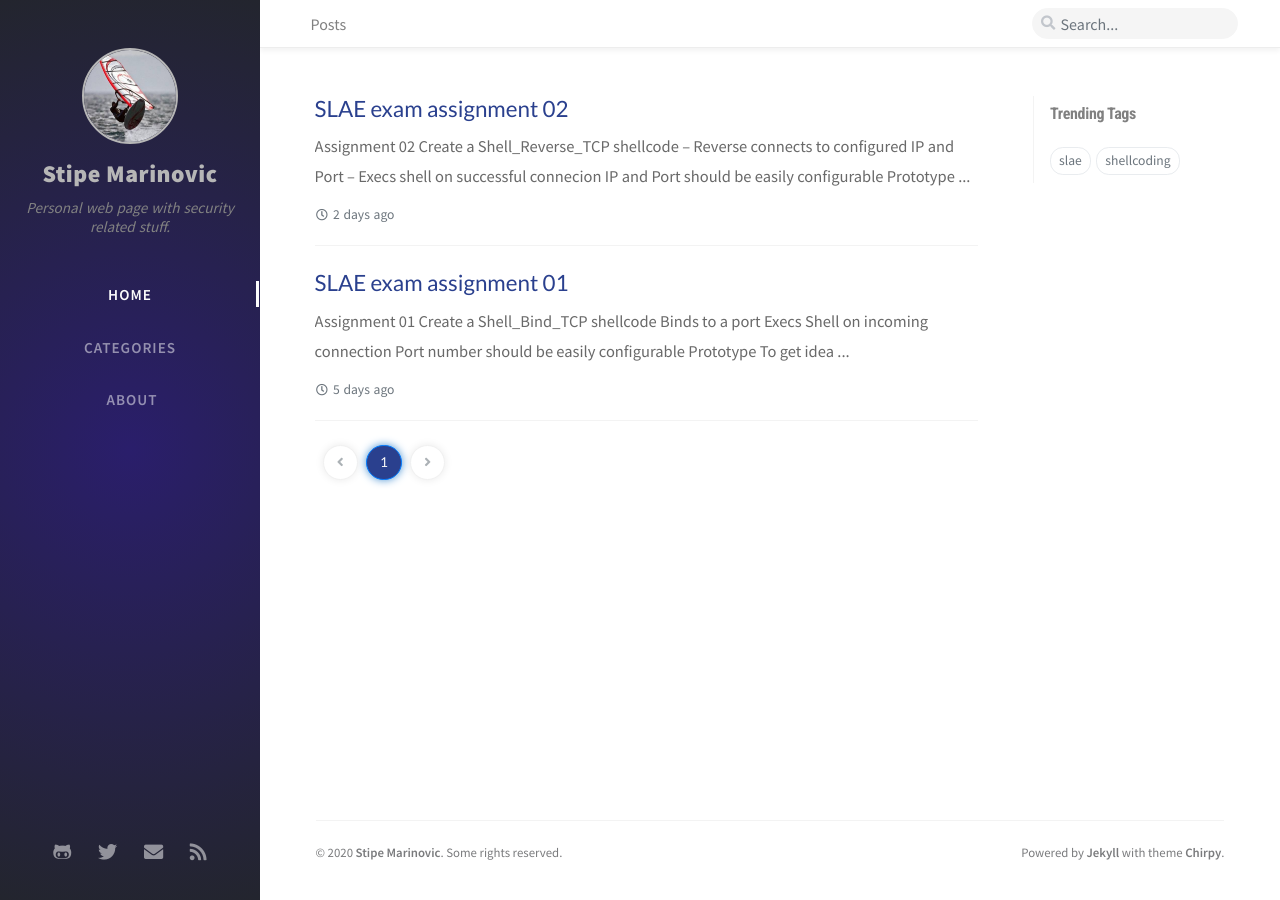
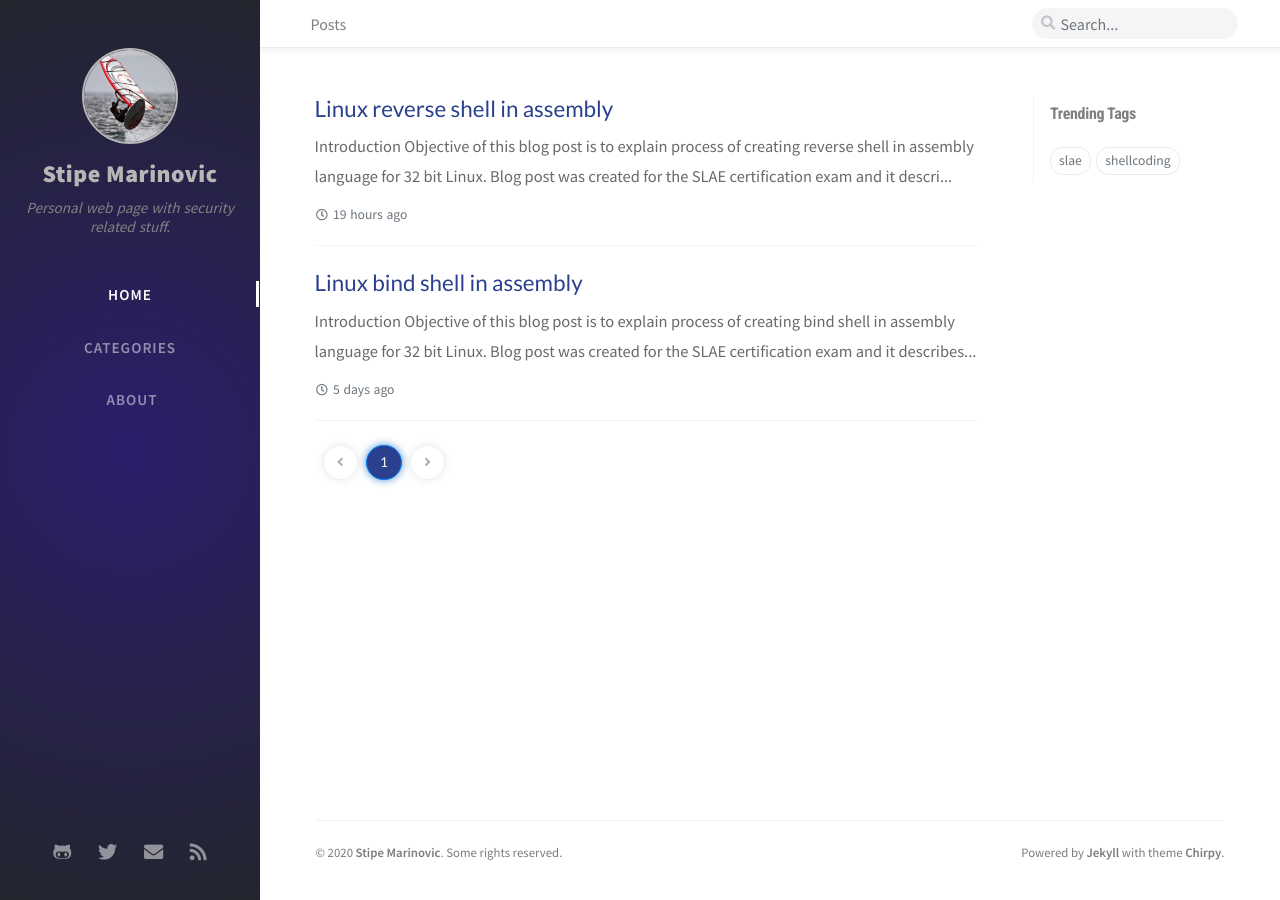
Before and after one commit to smarinovic/smarinovic.github.io, a Jekyll site: the page built from index.html, in a window 1280 px wide. Built offline with Jekyll 4.4.1, drawn with Linux system fonts in a browser that asks for light colours; nearby versions of some CDN libraries; the list of posts is cut into pages by our own code; comment, search, counter and statistics services are not loaded.

Commit message:
added introduction

```diff
--- a/_posts/2020-05-23-SLAE-exam-assignment-01.md
+++ b/_posts/2020-05-23-SLAE-exam-assignment-01.md
@@ -1,17 +1,18 @@
 ---
-title: SLAE exam assignment 01
+title: Linux bind shell in assembly
 author: Stipe Marinovic
 date: 2020-05-23 07:00:00 +0800
 categories: [Blogging, Tutorial]
 tags: [slae, shellcoding]
 toc: true
 ---
-## Assignment 01 ##
 
-* Create a Shell_Bind_TCP shellcode
-  - Binds to a port
-  - Execs Shell on incoming connection
-* Port number should be easily configurable
+## Introduction ##
+
+Objective of this blog post is to explain process of creating bind shell in assembly language for 32 bit Linux.
+Blog post was created for the SLAE certification exam and it describes process of creating both: bind shell and wrapper script which allows easy modification of bind shell's listening port.
+Bind shell can simply be described as a piece of code which can be used to gain command execution (shell access) on target host.
+It is mostly used within payload sent to remote application which is vulnerable to buffer overflow.
 
 ## Prototype ##
 
--- a/_posts/2020-05-25-SLAE-exam-assignment-02.md
+++ b/_posts/2020-05-25-SLAE-exam-assignment-02.md
@@ -1,18 +1,18 @@
 ---
-title: SLAE exam assignment 02
+title: Linux reverse shell in assembly
 author: Stipe Marinovic
-date: 2020-05-25 23:00:00 +0800
+date: 2020-05-27 23:00:00 +0800
 categories: [Blogging, Tutorial]
 tags: [slae, shellcoding]
 toc: true
 ---
 
-## Assignment 02 ##
+## Introduction ##
 
-* Create a Shell_Reverse_TCP shellcode
- – Reverse connects to configured IP and Port
- – Execs shell on successful connecion
-* IP and Port should be easily configurable
+Objective of this blog post is to explain process of creating reverse shell in assembly language for 32 bit Linux.
+Blog post was created for the SLAE certification exam and it describes process of creating both: reverse shell and wrapper script which allows easy modification of IP address and port.
+Reverse shell can simply be described as a piece of code which can be used to gain command execution (shell access) on target host by establishing connection with remote machine.
+It is mostly used within payload sent to remote application which is vulnerable to buffer overflow.
 
 ## Prototype ##
 
```
